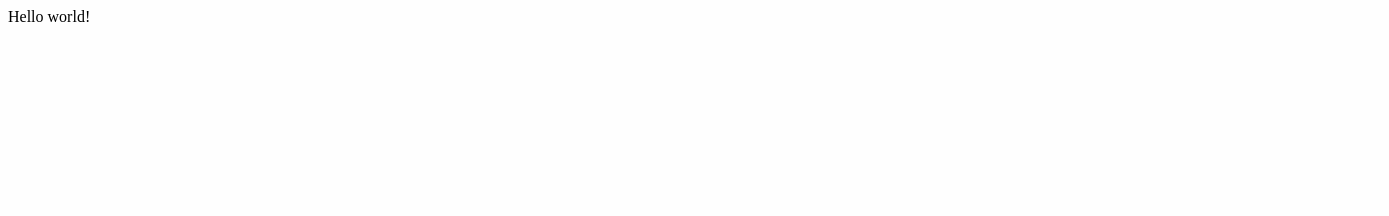
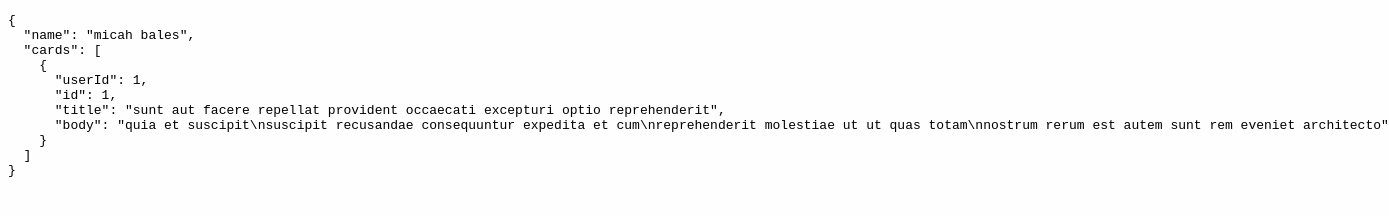
Before and after one commit to micahbales/angularjs-kanban-board, a website: page index.html in a window 1280 px wide. Shown: the whole page, 1389 px wide, since content can reach past the window. Drawn offline with nearby package versions, Linux system fonts and the light colour scheme.

Commit message:
Add AppController & Display Data

```diff
--- /dev/null
+++ b/app.js
@@ -0,0 +1,15 @@
+function AppController() {
+    this.name = 'micah bales';
+    this.cards = [
+        {
+            "userId": 1,
+            "id": 1,
+            "title": "sunt aut facere repellat provident occaecati excepturi optio reprehenderit",
+            "body": "quia et suscipit\nsuscipit recusandae consequuntur expedita et cum\nreprehenderit molestiae ut ut quas totam\nnostrum rerum est autem sunt rem eveniet architecto",
+        },
+    ];
+}
+
+angular
+    .module('app', [])
+    .controller('AppController', AppController);
--- a/index.html
+++ b/index.html
@@ -1,11 +1,18 @@
 <!doctype html>
-<html lang="en" ng-app>
+<html lang="en">
     <head>
         <meta charset="utf-8">
         <title>AngularJS Kanban Board</title>
         <link rel="stylesheet" href="css/style.css">
     </head>
-    <body ng-controller="AppController">
-        <div>Hello world!</div>
+
+    <body>
+
+        <div ng-app="app" ng-controller="AppController as app">
+            <pre>{{ app | json }}</pre>
+        </div>
+
+        <script src="node_modules/angular/angular.js"></script>
+        <script src="app.js"></script>
     </body>
 </html>
```
